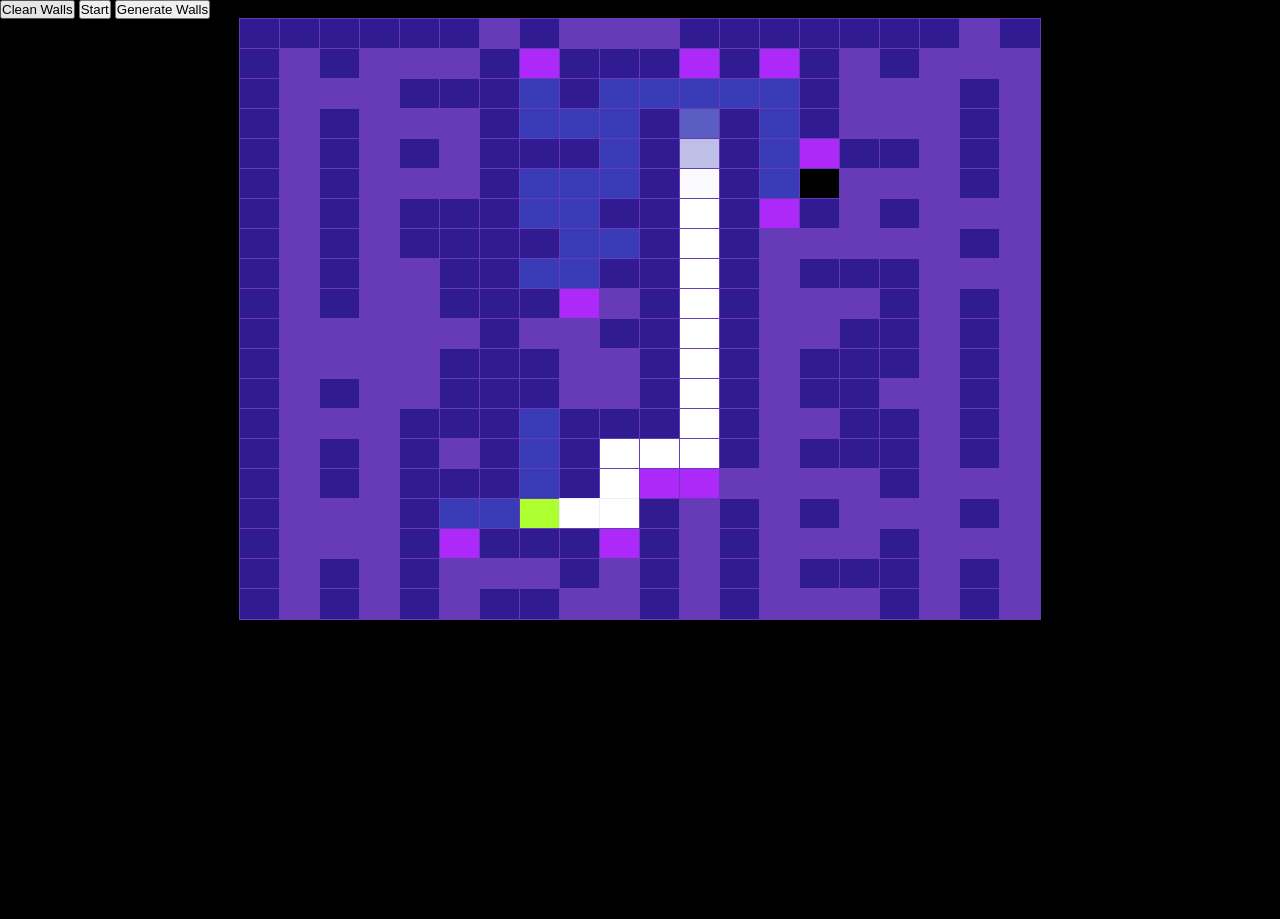
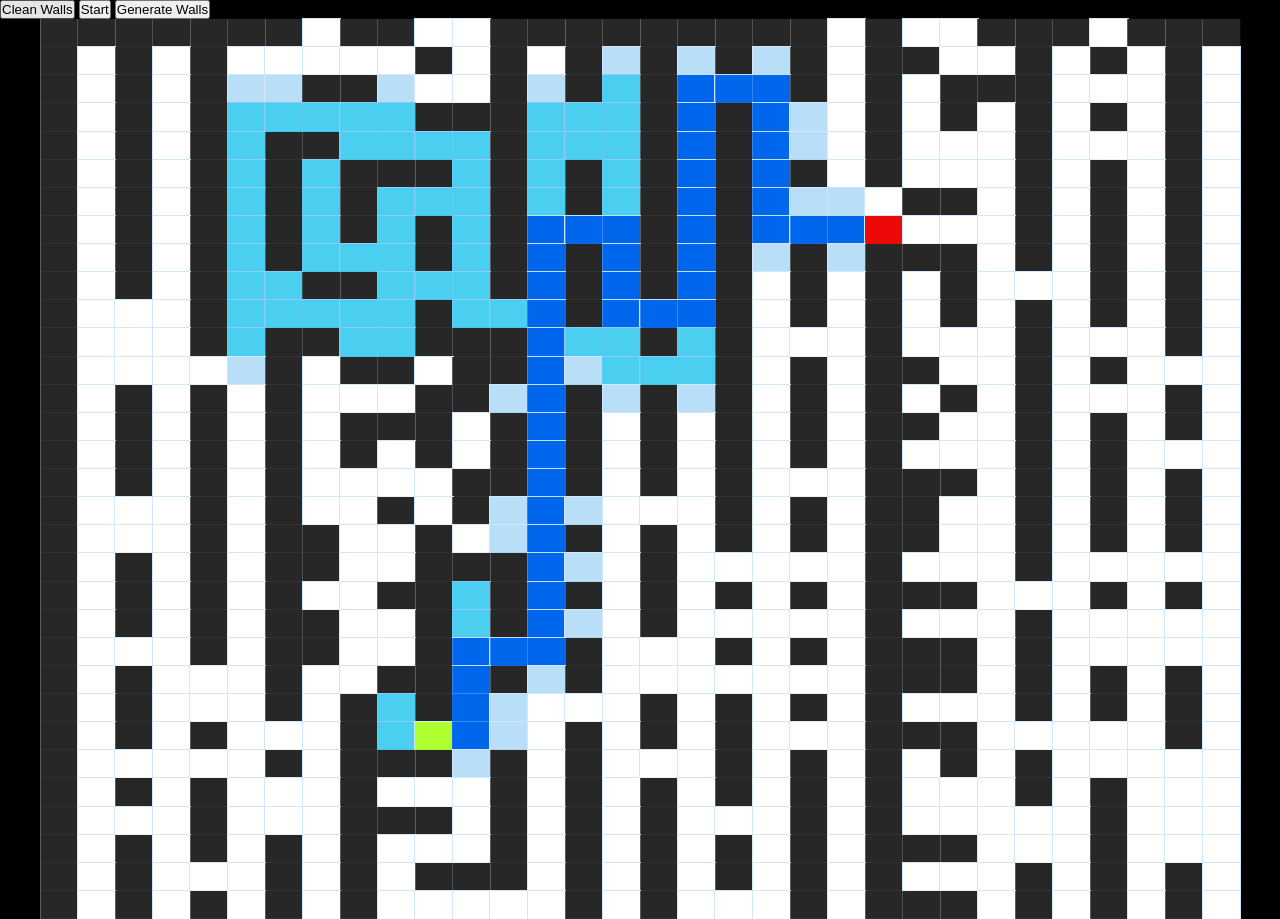
Before and after one commit to renatodamazio/pathfinding, a website built with webpack: page index.html in a window 1280 px wide. Both pictures are taken after a click on the button "Start". Before the commit the page ends 800 px from the top, so only its background shows below. Built offline with nearby package versions, Linux system fonts and the light colour scheme.

Commit message:
Better visual with effects in cells

```diff
--- a/assets/grids.scss
+++ b/assets/grids.scss
@@ -1,14 +1,18 @@
 #wrapper_grid {
     margin: 0 auto;
+    width: 100%;
+    height: 100%;
+    background-color: #fff;
 
     .cell {
-        outline: 1px solid #673ab7;
+        outline: 1px solid rgb(208, 232, 255);
         display: inline-block;
         vertical-align: top;
-        background-color: #673ab7;
+        background-color: #fff;
         position: relative;
 
-        &::before {
+        &::before,
+        &::after  {
             content: "";
             position: absolute;
             width: 0%;
@@ -16,11 +20,63 @@
             transform: translate(-50%, -50%);
             left: 50%;
             top: 50%;
+            border-radius: 0%;
             transition: cubic-bezier(0.445, 0.05, 0.55, 0.95) .5s;
+        }
+
+        &::after{
+            border-radius: 100%;
+            transform:  translate(-50%, -50%) scale(0.8)
         }
 
         &.handle {
             cursor: grab;
+        }
+
+        &.openset-cell {
+            background-color: #b9dff8;
+            transition: cubic-bezier(0.445, 0.05, 0.55, 0.95) .500s;
+        }
+
+        &.closeset-cell:not(.start-cell, .path-cell) {
+            background-color: #90cafa;
+            outline-color: #90cafa;
+            transition: cubic-bezier(0.445, 0.05, 0.55, 0.95) .500s;
+
+            &::before {
+                background-color: #4acff0;
+                width: 100%;
+                height: 100%;
+                transition-delay: .12ms;
+                border-radius: 0% !important;
+            }
+        }
+
+        &.path-cell:not(.target-cell) {
+            transition: cubic-bezier(0.445, 0.05, 0.55, 0.95) .50s;
+            outline-color: rgb(61, 141, 247) !important;
+            animation-name: move;
+
+            &::after {
+                content: "";
+                width: 100%;
+                height: 100%;
+                border-radius: 0%;
+                transform: scale(1) translate(-50%, -50%);
+                position: absolute;
+                background-color: rgb(0, 102, 235);
+            }
+        }
+
+        &.wall-cell:not(.start-cell, .target-cell) {
+            transition: cubic-bezier(0.445, 0.05, 0.55, 0.95) .50s;
+            outline:  rgb(39, 39, 39);
+
+            &::before {
+                background-color: rgb(39, 39, 39) !important;
+                width: 100%;
+                height: 100%;
+            }
         }
 
         &.start-cell {
@@ -28,47 +84,9 @@
         }
 
         &.target-cell {
-            background-color: #000 !important;
+            background-color: rgb(238, 9, 9) !important;
         }
 
-        &.openset-cell {
-            background-color: #ad29fa;
-            transition: cubic-bezier(0.445, 0.05, 0.55, 0.95) .500s;
-
-        }
-
-        &.closeset-cell:not(.start-cell) {
-            background-color: #42a5f5;
-            transition: cubic-bezier(0.445, 0.05, 0.55, 0.95) .500s;
-
-            &::before {
-                background-color: #3a3cb7;
-                width: 100%;
-                height: 100%;
-                transition-delay: .12ms;
-            }
-        }
-
-        &.path-cell:not(.target-cell) {
-            transition: cubic-bezier(0.445, 0.05, 0.55, 0.95) .50s;
-            background: #fff;
-            outline-color: #e3f2fd !important;
-            animation-name: move;
-            animation-duration: cubic-bezier(0.445, 0.05, 0.55, 0.95) .500s;
-
-            &::before {
-                background-color: #fff;
-            }
-        }
-
-        &.wall-cell {
-            transition: cubic-bezier(0.445, 0.05, 0.55, 0.95) .50s;
-            &::before {
-                background-color: #311b92 !important;
-                width: 100%;
-                height: 100%;
-            }
-        }
     }
 }
 
--- a/assets/reset.scss
+++ b/assets/reset.scss
@@ -8,3 +8,9 @@ html, body {
     height: 100%;
     background-color: #000;
 }
+
+.flex {
+    display: flex;
+    flex-direction: column;
+    flex-grow: 1;
+}
--- a/index.html
+++ b/index.html
@@ -6,14 +6,14 @@
         <script src="https://raw.githack.com/SortableJS/Sortable/master/Sortable.js"></script>
 
     </head>
-    <body>
+    <body class="flex">
         <div class="control">
             <button id="button-clean-walls">Clean Walls</button>
             <button id="button-start">Start</button>
             <button id="button-generate-walls">Generate Walls</button>
 
         </div>
-        <div id="wrapper_grid"></div>
+        <div id="wrapper_grid" style="height: 100%;"></div>
     </body>
 
 </html>
--- a/src/astar.js
+++ b/src/astar.js
@@ -11,10 +11,8 @@ let buildPath;
 let current;
 let closeSet = [];
 let path = [];
-let intervalOpenSet;
 let globalGrids = [];
 
-let visitedAllFindPath = [0, 0]
 
 const lowestFScore = (arr) => {
     return arr.reduce((prev, curr) => { return prev.f < curr.f ? prev : curr })
@@ -114,22 +112,6 @@ function cells(i, j) {
             if (j > 0) {
                 this.neighbors.push(grids[i][j - 1]);
             }
-
-            // if (j > 0 && i > 0) {
-            //     this.neighbors.push(grids[i - 1][j-1]);
-            // }
-
-            // if (j > 0 && i < cols - 1) {
-            //     this.neighbors.push(grids[i + 1][j-1]);
-            // }
-
-            // if (j < rows - 1 && i > 0) {
-            //     this.neighbors.push(grids[i - 1][j + 1]);
-            // }
-
-            // if (i < cols - 1 && j < rows - 1) {
-            //     this.neighbors.push(grids[i + 1][j + 1]);
-            // }
         }
 }
 
@@ -208,7 +190,7 @@ const reconstructPath = () => {
         } else {
             clearInterval(buildPath);
         }
-    }, 160)
+    }, x)
 }
 
 function AStar({ openSet, targetCell }) {
@@ -285,6 +267,7 @@ function AStar({ openSet, targetCell }) {
 }
 
 function cleanCell () {
+    clearInterval(buildPath)
     document.querySelectorAll(".cell").forEach((grid) => {
         grid.style.transitionDelay = '0s';
         grid.classList.remove("openset-cell")
@@ -328,8 +311,6 @@ export function updateWallCell() {
 
 export function cleanWalls() {
     cleanCell();
-    // const walls = document.querySelectorAll(".wall-cell");
-    // walls.forEach((wall) => { wall.classList.remove("wall-cell"); wall.cell.wall = false; })
 }
 
 export function generateWalls() {
--- a/src/grids.js
+++ b/src/grids.js
@@ -1,8 +1,11 @@
-const rows = 20;
-const cols = 20;
+const rows = 32;
+const cols = 32;
+const wrapperGrid = document.getElementById("wrapper_grid");
+
+
 const wrapperStyle = {
-    width: 800,
-    height: 600,
+    width: 1200,
+    height: 900,
 };
 
 const gridStyle = {
--- a/src/index.js
+++ b/src/index.js
@@ -22,7 +22,7 @@ window.onload = () => {
         ghostClass: 'blue-background-class',
 
         onEnd: (e) => {
-            Start(e)
+            // Start(e)
         }
     });
 
```
